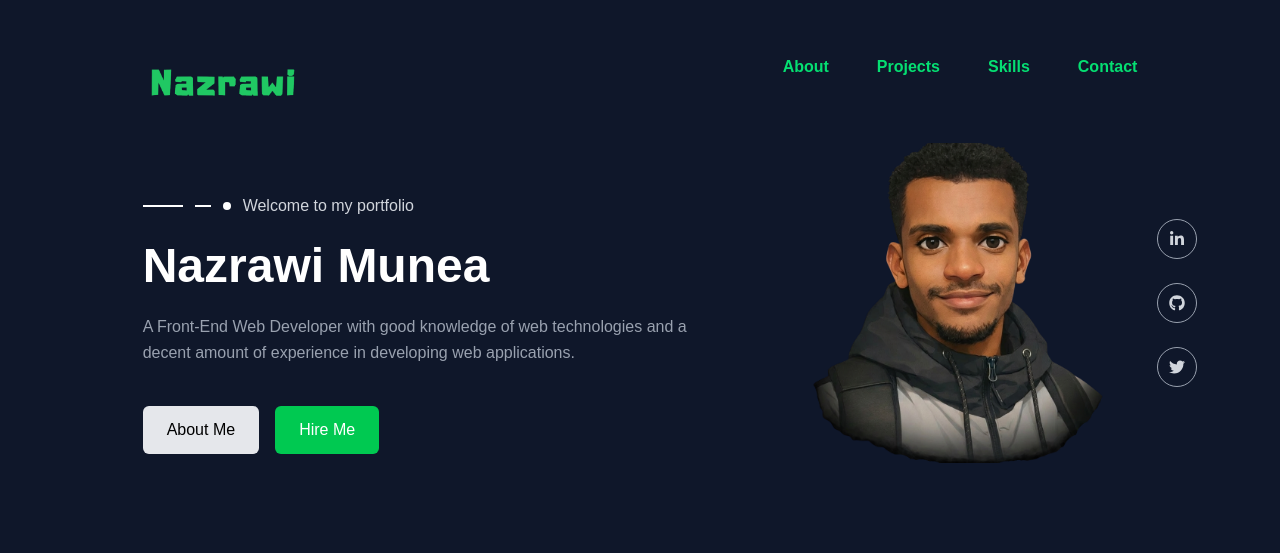
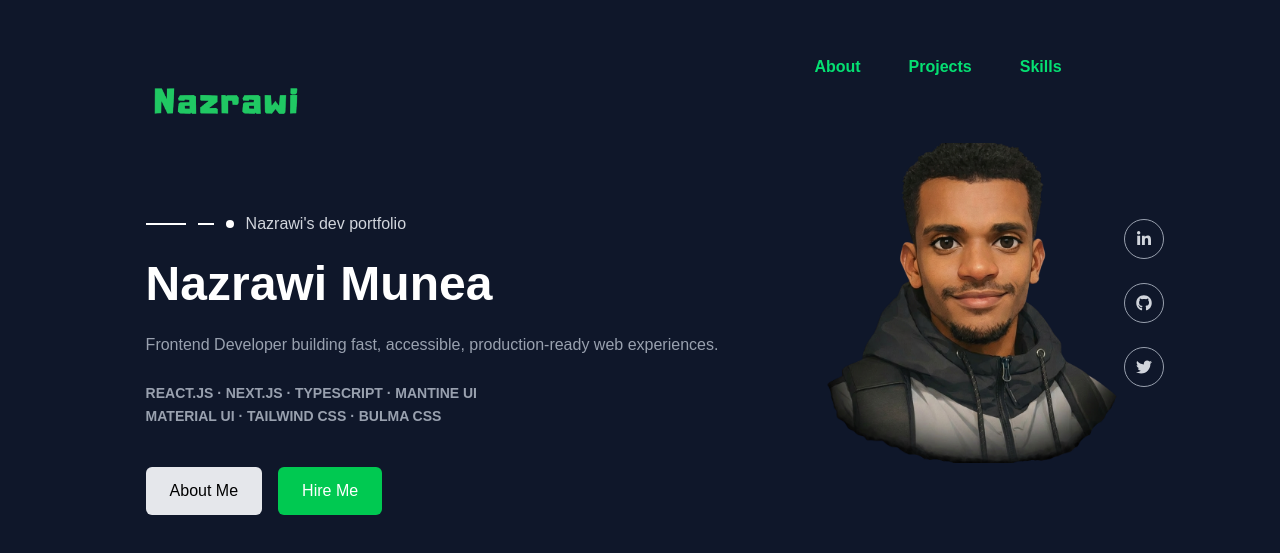
Before and after one commit to nazrawimedhin/nazrawi-dev-portfolio, a Next.js app: page /home in a window 1280 px wide. Shown: the part 121-674 px from the top of the page. Built offline with nearby package versions, Linux system fonts and the light colour scheme.

Commit message:
UI update

```diff
--- a/app/home/page.tsx
+++ b/app/home/page.tsx
@@ -7,11 +7,11 @@ import { FaLinkedinIn, FaGithub, FaTwitter } from "react-icons/fa";
 export default function Home() {
   return (
     <section className="bg-[#0f172a] text-white min-h-screen flex items-center relative overflow-hidden pb-10">
-      <div className="max-w-7xl mx-auto px-6 flex flex-col lg:flex-row items-center justify-between gap-16">
+      <div className="max-w-7xl mx-auto px-6 flex flex-col lg:flex-row items-center justify-between gap-24">
         {/* LEFT CONTENT */}
         <div className="max-w-xl space-y-6">
           <Image
-            className="w-40 h-auto pb-15"
+            className="w-40 h-auto pb-15 pt-20"
             src="/assets/profile-icon-2-no-bg.png"
             width={45}
             height={45}
@@ -23,16 +23,22 @@ export default function Home() {
             <div className="w-10 h-[2px] bg-white"></div>
             <div className="w-4 h-[2px] bg-white"></div>
             <div className="w-2 h-2 bg-white rounded-full"></div>
-            <p className="text-gray-300 font-medium">Welcome to my portfolio</p>
+            <p className="text-gray-300 font-medium">Nazrawi's dev portfolio</p>
           </div>
 
           {/* Name */}
           <h1 className="text-5xl font-bold">Nazrawi Munea</h1>
 
           {/* Description */}
-          <p className="text-gray-400 leading-relaxed">
-            A Front-End Web Developer with good knowledge of web technologies
-            and a decent amount of experience in developing web applications.
+          <p className="text-gray-400 leading-relaxed flex">
+            Frontend Developer building fast, accessible, production-ready web
+            experiences.
+          </p>
+
+          {/* Technologies */}
+          <p className="text-gray-400 font-bold leading-relaxed text-sm/12">
+            REACT.JS · NEXT.JS · TYPESCRIPT · MANTINE UI <br />
+            MATERIAL UI · TAILWIND CSS · BULMA CSS
           </p>
 
           {/* Buttons */}
@@ -64,9 +70,6 @@ export default function Home() {
             <Link href="/skills" className="text-green-400 font-bold">
               Skills
             </Link>
-            <Link href="/contact" className="text-green-400 font-bold">
-              Contact
-            </Link>
           </div>
 
           <div className="relative flex items-center justify-center gap-8 mt-8">
@@ -81,7 +84,7 @@ export default function Home() {
             </div>
 
             {/* Social Icons */}
-            <div className="absolute right-[-60px] flex flex-col gap-6">
+            <div className="absolute right-[-30px] flex flex-col gap-6">
               <Link href="https://linkedin.com/in/nazrawimunea" target="_blank">
                 <SocialIcon icon={<FaLinkedinIn />} />
               </Link>
```
